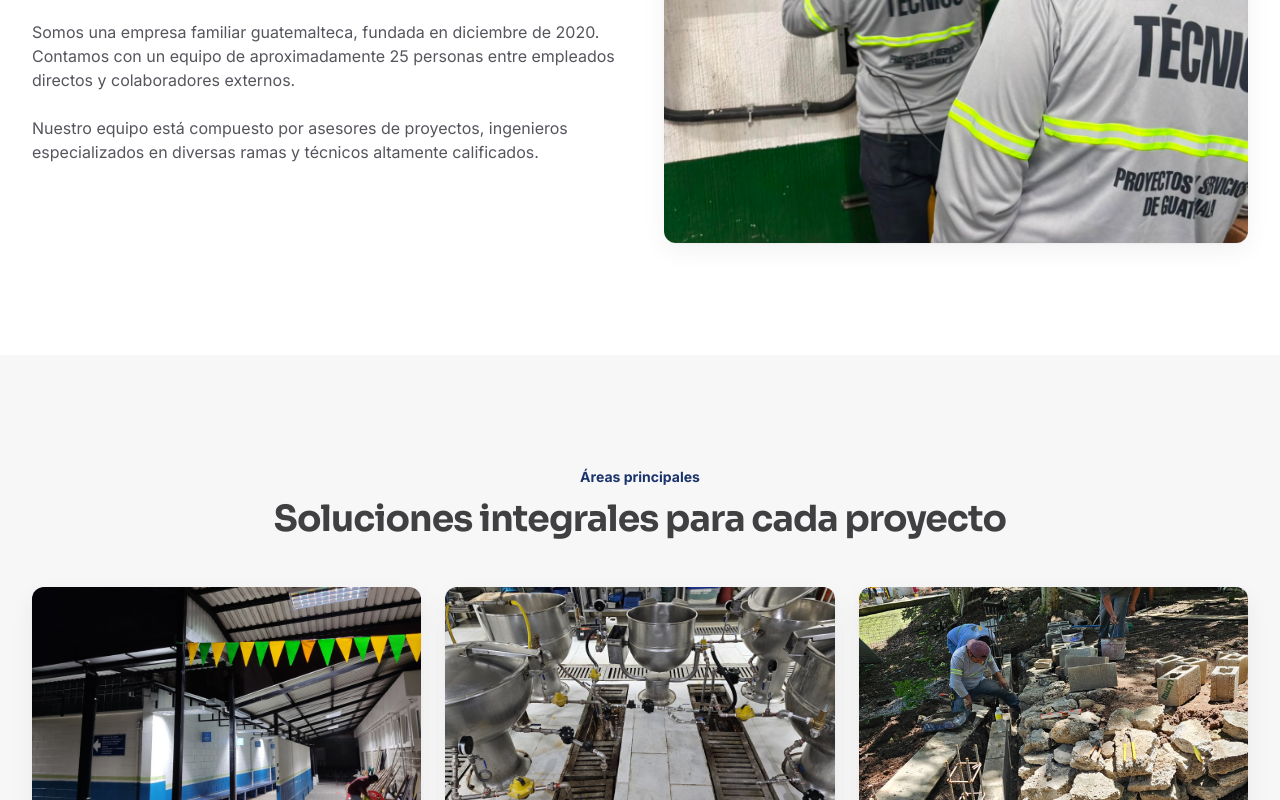
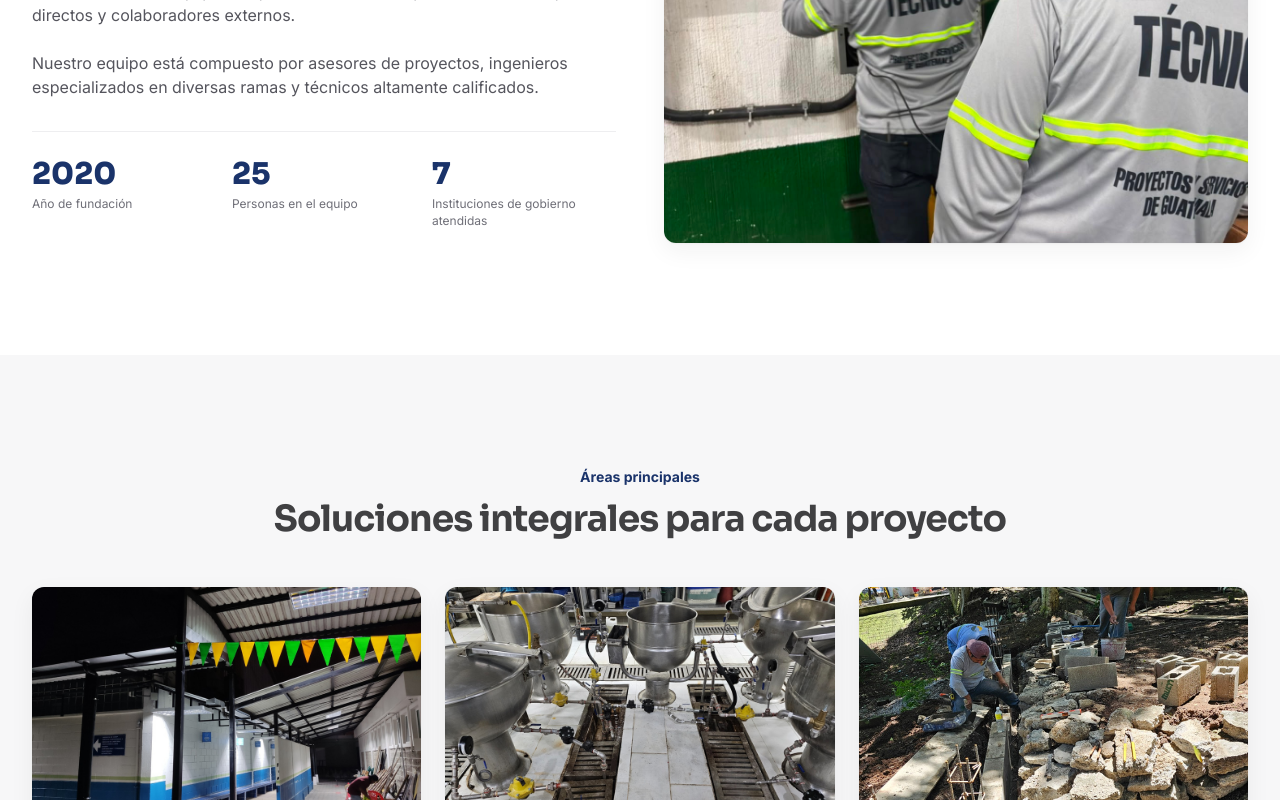
Before and after one commit to abraham414/PROSERGUA, a Next.js app: page / in a window 1280 px wide. Shown: the part 1060-1860 px from the top of the page. Built offline with nearby package versions, Linux system fonts and the light colour scheme; no server answers.

Commit message:
Address impeccable critique (21/32): add real trust stats, fix dead affordance in Projects, recall client trust at CTA, remove decorative Hero blob, fix mobile Hero legibility

```diff
--- a/components/sections/About.tsx
+++ b/components/sections/About.tsx
@@ -2,6 +2,13 @@ import Image from "next/image";
 import Container from "@/components/ui/Container";
 import SectionHeading from "@/components/ui/SectionHeading";
 import { company } from "@/data/company";
+import { governmentClients } from "@/data/clients";
+
+const stats = [
+  { value: "2020", label: "Año de fundación" },
+  { value: "25", label: "Personas en el equipo" },
+  { value: `${governmentClients.length}`, label: "Instituciones de gobierno atendidas" },
+];
 
 export default function About() {
   return (
@@ -20,6 +27,17 @@ export default function About() {
             Nuestro equipo está compuesto por asesores de proyectos, ingenieros
             especializados en diversas ramas y técnicos altamente calificados.
           </p>
+
+          <dl className="mt-2 grid grid-cols-3 gap-4 border-t border-gray-100 pt-6">
+            {stats.map((stat) => (
+              <div key={stat.label}>
+                <dd className="font-heading text-3xl font-extrabold text-secondary">
+                  {stat.value}
+                </dd>
+                <dt className="mt-1 text-xs leading-snug text-gray-500">{stat.label}</dt>
+              </div>
+            ))}
+          </dl>
         </div>
         <div className="relative aspect-[4/3] overflow-hidden rounded-card shadow-card">
           <Image
--- a/components/sections/ContactCTA.tsx
+++ b/components/sections/ContactCTA.tsx
@@ -2,8 +2,11 @@ import Image from "next/image";
 import Container from "@/components/ui/Container";
 import { LinkButton } from "@/components/ui/Button";
 import { company } from "@/data/company";
+import { governmentClients } from "@/data/clients";
 
 export default function ContactCTA() {
+  const namedClients = governmentClients.slice(0, 3).map((client) => client.name.split(" (")[0]);
+
   return (
     <section className="relative overflow-hidden bg-neutral-900 py-24 text-white sm:py-32">
       <div className="absolute inset-0">
@@ -18,6 +21,10 @@ export default function ContactCTA() {
       </div>
 
       <Container className="relative flex flex-col items-center gap-8 text-center">
+        <p className="text-sm font-semibold text-primary">
+          {namedClients.join(" · ")} y {governmentClients.length - namedClients.length}{" "}
+          instituciones más ya confiaron en nosotros
+        </p>
         <p className="max-w-2xl font-heading text-2xl font-bold leading-snug sm:text-3xl">
           &ldquo;{company.closingStatement}&rdquo;
         </p>
--- a/components/sections/Hero.tsx
+++ b/components/sections/Hero.tsx
@@ -16,7 +16,7 @@ export default function Hero() {
           sizes="100vw"
           className="object-cover"
         />
-        <div className="absolute inset-0 bg-secondary/75" />
+        <div className="absolute inset-0 bg-secondary/60" />
       </div>
 
       {/* sm and up: diagonal split with photo on the right. */}
@@ -33,7 +33,6 @@ export default function Hero() {
           />
           <div className="absolute inset-0 bg-secondary/55 [clip-path:polygon(8%_0,100%_0,100%_100%,0%_100%)]" />
         </div>
-        <div className="absolute -top-16 -right-16 h-64 w-64 rounded-full bg-primary/90 lg:h-80 lg:w-80" />
       </div>
 
       <Container className="relative py-20 sm:py-32 lg:py-40">
@@ -41,10 +40,10 @@ export default function Hero() {
           <span className="inline-block rounded-full bg-primary px-4 py-1 text-xs font-bold uppercase tracking-widest text-neutral-900">
             {company.tagline}
           </span>
-          <h1 className="mt-6 font-heading text-4xl font-extrabold leading-tight tracking-tight text-white sm:text-5xl lg:text-6xl">
+          <h1 className="mt-6 font-heading text-4xl font-extrabold leading-tight tracking-tight text-white [text-shadow:0_1px_4px_rgba(0,0,0,0.35)] sm:text-5xl sm:[text-shadow:none] lg:text-6xl">
             {company.brandName}
           </h1>
-          <p className="mt-6 max-w-lg text-lg leading-relaxed text-gray-100">
+          <p className="mt-6 max-w-lg text-lg leading-relaxed text-gray-100 [text-shadow:0_1px_3px_rgba(0,0,0,0.35)] sm:[text-shadow:none]">
             Empresa guatemalteca dedicada a brindar soluciones integrales en remodelación,
             construcción, servicios eléctricos, auditorías eléctricas y comercialización de
             suministros para construcción y electricidad.
--- a/components/sections/Projects.tsx
+++ b/components/sections/Projects.tsx
@@ -1,4 +1,5 @@
 import Image from "next/image";
+import Link from "next/link";
 import Container from "@/components/ui/Container";
 import SectionHeading from "@/components/ui/SectionHeading";
 import { LinkButton } from "@/components/ui/Button";
@@ -18,15 +19,20 @@ export default function Projects() {
         </div>
         <div className="grid grid-cols-2 gap-4 sm:grid-cols-3">
           {preview.map((project) => (
-            <div key={project.id} className="relative aspect-square overflow-hidden rounded-card">
+            <Link
+              key={project.id}
+              href="/proyectos"
+              className="group relative aspect-square overflow-hidden rounded-card focus-visible:outline focus-visible:outline-2 focus-visible:outline-offset-2 focus-visible:outline-secondary"
+              aria-label="Ver galería completa de proyectos"
+            >
               <Image
                 src={project.image.src}
                 alt={project.image.alt}
                 fill
                 sizes="(min-width: 640px) 33vw, 50vw"
-                className="object-cover transition-transform duration-300 hover:scale-105"
+                className="object-cover transition-transform duration-300 group-hover:scale-105"
               />
-            </div>
+            </Link>
           ))}
         </div>
       </Container>
--- a/data/clients.ts
+++ b/data/clients.ts
@@ -3,42 +3,54 @@ import type { Client } from "@/types";
 export const clients: Client[] = [
   {
     name: "Ministerio de Economía (MINECO)",
+    type: "government",
     image: { src: "/images/clients/mineco.jpg", alt: "Edificio del Ministerio de Economía (MINECO)" },
   },
   {
     name: "Ministerio de Finanzas Públicas (MINFIN)",
+    type: "government",
     image: { src: "/images/clients/minfin.jpg", alt: "Edificio del Ministerio de Finanzas Públicas (MINFIN)" },
   },
   {
     name: "Secretaría de Bienestar Social",
+    type: "government",
     image: { src: "/images/clients/bienestar-social.jpg", alt: "Sede de la Secretaría de Bienestar Social" },
   },
   {
     name: "IGSS",
+    type: "government",
     image: { src: "/images/clients/igss.jpg", alt: "Instalaciones del Instituto Guatemalteco de Seguridad Social (IGSS)" },
   },
   {
     name: "Registro Mercantil (RM)",
+    type: "government",
     image: { src: "/images/clients/registro-mercantil.jpg", alt: "Edificio del Registro Mercantil (RM)" },
   },
   {
     name: "Registro de Garantías Mobiliarias (RGM)",
+    type: "government",
     image: { src: "/images/clients/rgm.jpg", alt: "Edificio del Registro de Garantías Mobiliarias (RGM)" },
   },
   {
     name: "Ministerio de Relaciones Exteriores (MINEX)",
+    type: "government",
     image: { src: "/images/clients/minex.jpg", alt: "Edificio del Ministerio de Relaciones Exteriores (MINEX)" },
   },
   {
     name: "Despensa Familiar",
+    type: "brand",
     image: { src: "/images/brands/despensa-familiar.jpg", alt: "Logotipo de Despensa Familiar" },
   },
   {
     name: "Maravilla",
+    type: "brand",
     image: { src: "/images/brands/maravilla.jpg", alt: "Logotipo de Maravilla" },
   },
   {
     name: "B&B",
+    type: "brand",
     image: { src: "/images/brands/bb.jpg", alt: "Logotipo de B&B" },
   },
 ];
+
+export const governmentClients = clients.filter((client) => client.type === "government");
--- a/types/index.ts
+++ b/types/index.ts
@@ -51,6 +51,7 @@ export interface Project {
 
 export interface Client {
   name: string;
+  type: "government" | "brand";
   image: {
     src: string;
     alt: string;
```
Also changed, not shown: .impeccable/critique/2026-09-16T04-18-03Z__app-page-tsx.md (added).
